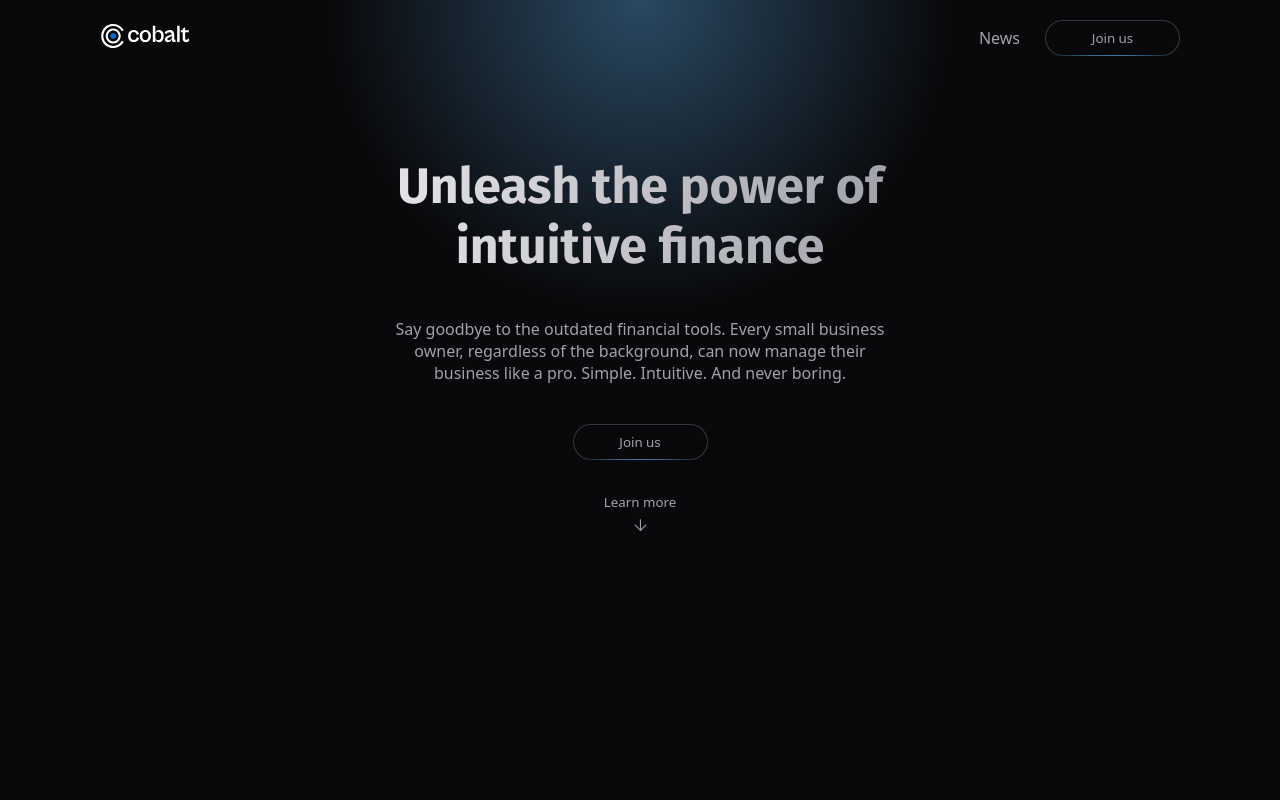
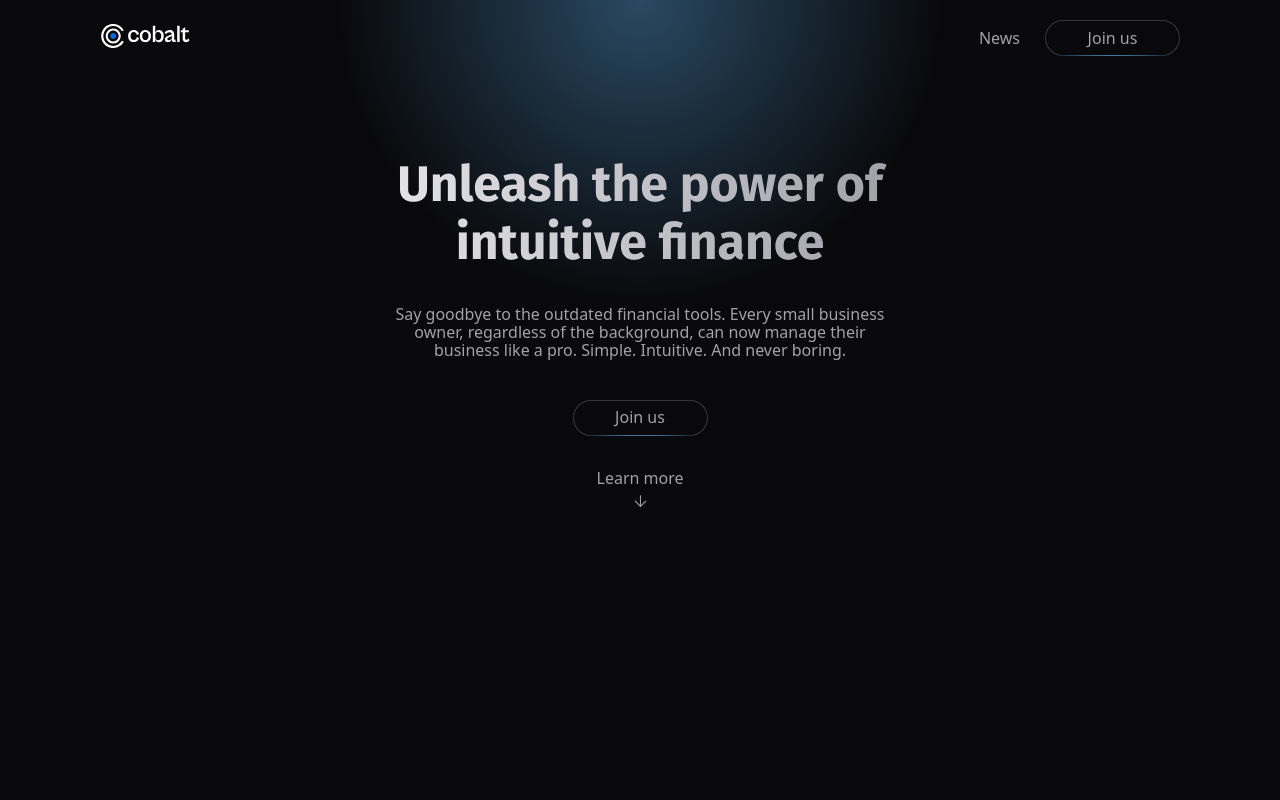
Before and after one commit to alexander-kulyk/finace-app, a React (Create React App) app: page / in a window 1280 px wide. Shown: the top 800 px of the page. Built offline with nearby package versions, Linux system fonts and the light colour scheme.

Commit message:
Added GlobalStyles component

```diff
--- /dev/null
+++ b/src/components/GlobalStyles/GlobalStyles.tsx
@@ -0,0 +1,242 @@
+import { createGlobalStyle } from 'styled-components';
+
+export const GlobalStyles = createGlobalStyle`
+  @font-face {
+    font-family: 'SF UI Display';
+    src: local('SF UI Display'),
+      url('./assets/fonts/SFUIDisplay/SFUIDisplay-Bold.eot') format('embedded-opentype'),
+      url('./assets/fonts/SFUIDisplay/SFUIDisplay-Bold.woff2') format('woff2'),
+      url('./assets/fonts/SFUIDisplay/SFUIDisplay-Bold.woff') format('woff'),
+      url('./assets/fonts/SFUIDisplay/SFUIDisplay-Bold.ttf') format('truetype');
+    font-weight: 600;
+    font-style: normal;
+  }
+
+  @media not all and (min-resolution: 0.001dpcm) {
+    @supports (-webkit-appearance: none) {
+      @font-face {
+        font-family: 'SF Pro Display';
+        src: local('SF Pro Display'),
+          url('./assets/fonts/SFPro/SFProDisplay-Bold.otf') format('opentype'),
+          url('./assets/fonts/SFPro/SFProDisplay-Bold.ttf') format('truetype');
+      }
+    }
+  }
+
+  body {
+    font-family: -apple-system, BlinkMacSystemFont, 'Segoe UI', Roboto, 'Helvetica Neue', Arial, 'Noto Sans', sans-serif, 'Apple Color Emoji',
+      'Segoe UI Emoji', 'Segoe UI Symbol', 'Noto Color Emoji';
+  }
+
+  @media not all and (min-resolution: 0.001dpcm) {
+    @supports (-webkit-appearance: none) {
+      body {
+        font-family: 'SF Pro Display', sans-serif;
+      }
+    }
+  }
+
+  * {
+    box-sizing: border-box;
+    text-decoration: none;
+  }
+
+  /*! normalize.css v8.0.1 | MIT License | github.com/necolas/normalize.css */
+
+  html {
+    line-height: 1.15; /* 1 */
+    -webkit-text-size-adjust: 100%; /* 2 */
+  }
+
+  body {
+    margin: 0;
+  }
+
+  main {
+    display: block;
+  }
+
+  h1, h2, h3, h4, h5, h6, p{
+    margin: 0;
+	  padding: 0;
+    border: 0;
+  }
+
+  ol, ul {
+	list-style: none;
+  margin-top: 0;
+}
+
+  h1 {
+    font-size: 2em;
+    margin: 0.67em 0;
+  }
+
+  *,
+  *::before,
+  *::after {
+  box-sizing: border-box; // 1
+}
+
+  hr {
+    box-sizing: content-box; /* 1 */
+    height: 0; /* 1 */
+    overflow: visible; /* 2 */
+  }
+
+  pre {
+    font-family: monospace, monospace; /* 1 */
+    font-size: 1em; /* 2 */
+  }
+
+  a {
+    background-color: transparent;
+  }
+
+  abbr[title] {
+    border-bottom: none; /* 1 */
+    text-decoration: underline; /* 2 */
+    text-decoration: underline dotted; /* 2 */
+  }
+
+  b,
+  strong {
+    font-weight: bolder;
+  }
+
+  code,
+  kbd,
+  samp {
+    font-family: monospace, monospace; /* 1 */
+    font-size: 1em; /* 2 */
+  }
+
+  small {
+    font-size: 80%;
+  }
+
+  sub,
+  sup {
+    font-size: 75%;
+    line-height: 0;
+    position: relative;
+    vertical-align: baseline;
+  }
+
+  sub {
+    bottom: -0.25em;
+  }
+
+  sup {
+    top: -0.5em;
+  }
+
+  img {
+    border-style: none;
+  }
+
+  button,
+  input,
+  optgroup,
+  select,
+  textarea {
+    font-family: inherit; /* 1 */
+    font-size: 100%; /* 1 */
+    line-height: 1.15; /* 1 */
+    margin: 0; /* 2 */
+  }
+
+  button,
+  input {
+    overflow: visible;
+  }
+
+  button,
+  select {
+    text-transform: none;
+  }
+
+  button,
+  [type="button"],
+  [type="reset"],
+  [type="submit"] {
+    -webkit-appearance: button;
+  }
+
+  button::-moz-focus-inner,
+  [type="button"]::-moz-focus-inner,
+  [type="reset"]::-moz-focus-inner,
+  [type="submit"]::-moz-focus-inner {
+    border-style: none;
+    padding: 0;
+  }
+
+  button:-moz-focusring,
+  [type="button"]:-moz-focusring,
+  [type="reset"]:-moz-focusring,
+  [type="submit"]:-moz-focusring {
+    outline: 1px dotted ButtonText;
+  }
+
+  fieldset {
+    padding: 0.35em 0.75em 0.625em;
+  }
+
+  legend {
+    box-sizing: border-box; /* 1 */
+    color: inherit; /* 2 */
+    display: table; /* 1 */
+    max-width: 100%; /* 1 */
+    padding: 0; /* 3 */
+    white-space: normal; /* 1 */
+  }
+
+  progress {
+    vertical-align: baseline;
+  }
+
+  textarea {
+    overflow: auto;
+  }
+
+  [type="checkbox"],
+  [type="radio"] {
+    box-sizing: border-box; /* 1 */
+    padding: 0; /* 2 */
+  }
+
+  [type="number"]::-webkit-inner-spin-button,
+  [type="number"]::-webkit-outer-spin-button {
+    height: auto;
+  }
+
+  [type="search"] {
+    -webkit-appearance: textfield; /* 1 */
+    outline-offset: -2px; /* 2 */
+  }
+
+  [type="search"]::-webkit-search-decoration {
+    -webkit-appearance: none;
+  }
+
+  ::-webkit-file-upload-button {
+    -webkit-appearance: button; /* 1 */
+    font: inherit; /* 2 */
+  }
+
+  details {
+    display: block;
+  }
+
+  summary {
+    display: list-item;
+  }
+
+  template {
+    display: none;
+  }
+
+  [hidden] {
+    display: none;
+  }
+`;
--- /dev/null
+++ b/src/components/GlobalStyles/index.ts
@@ -0,0 +1 @@
+export * from './GlobalStyles';
--- a/src/components/index.ts
+++ b/src/components/index.ts
@@ -1,3 +1,4 @@
+export * from './GlobalStyles';
 export * from './Paragraph';
 export * from './Button';
 export * from './Title';
--- a/src/index.tsx
+++ b/src/index.tsx
@@ -3,6 +3,7 @@ import React from 'react';
 import ReactDOM from 'react-dom/client';
 import { ThemeProvider } from 'styled-components';
 //components
+import { GlobalStyles } from './components';
 import App from './App';
 //other
 import reportWebVitals from './reportWebVitals';
@@ -12,11 +13,10 @@ const root = ReactDOM.createRoot(
   document.getElementById('root') as HTMLElement
 );
 root.render(
-  <React.StrictMode>
-    <ThemeProvider theme={theme}>
-      <App />
-    </ThemeProvider>
-  </React.StrictMode>
+  <ThemeProvider theme={theme}>
+    <GlobalStyles />
+    <App />
+  </ThemeProvider>
 );
 
 // If you want to start measuring performance in your app, pass a function
```
